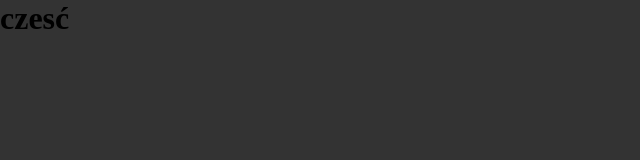
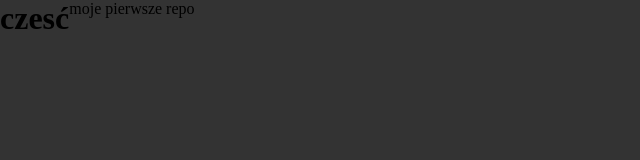
Before and after one commit to MarcinStachera/new, a plain HTML site: page index.html in a window 1280 px wide. Shown: the full height of the page, 0-640 px from the left. Drawn offline with Linux system fonts and the light colour scheme.

Commit message:
added p and d:flex

```diff
--- a/index.html
+++ b/index.html
@@ -10,6 +10,7 @@
 <body>
 
     <h1>czesć</h1>
+    <p>moje pierwsze repo</p>
 
 
 </body>
--- a/style.css
+++ b/style.css
@@ -5,6 +5,7 @@
 }
 
 body {
+    display: flex;
     width: 100%;
     height: 100%;
     background-color: #333;
```
